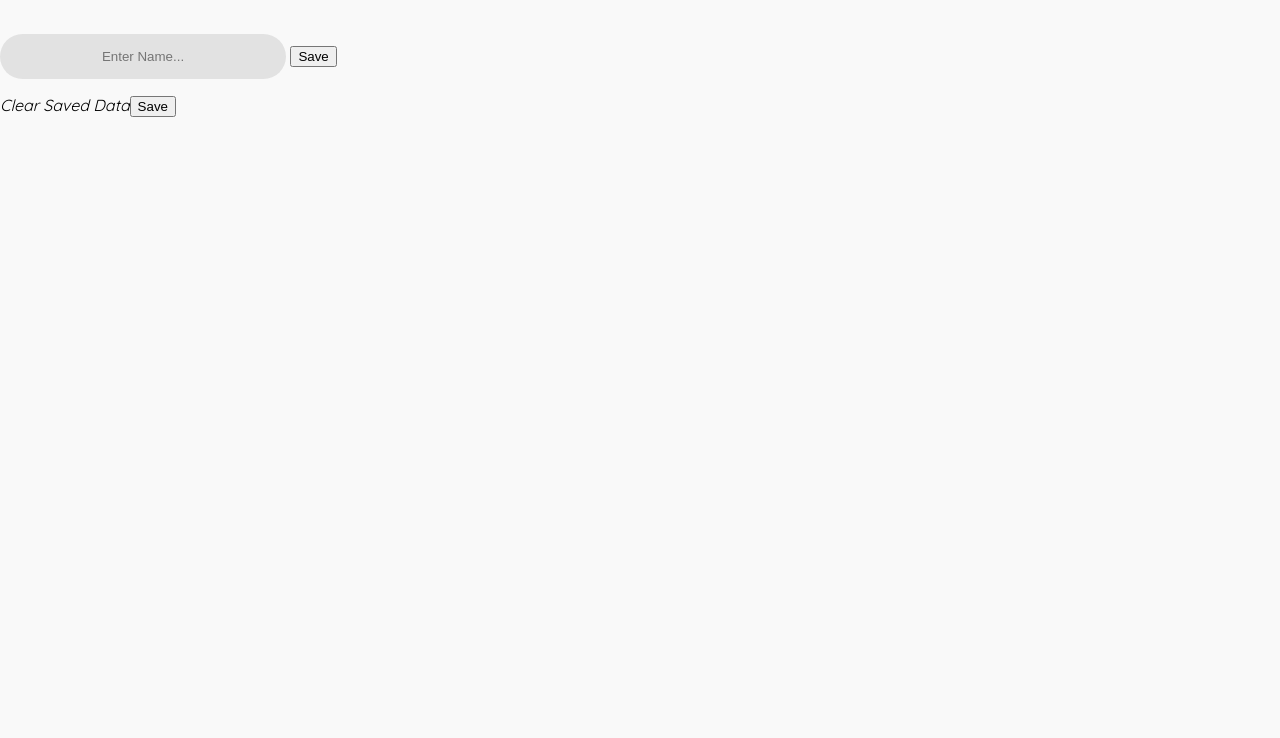
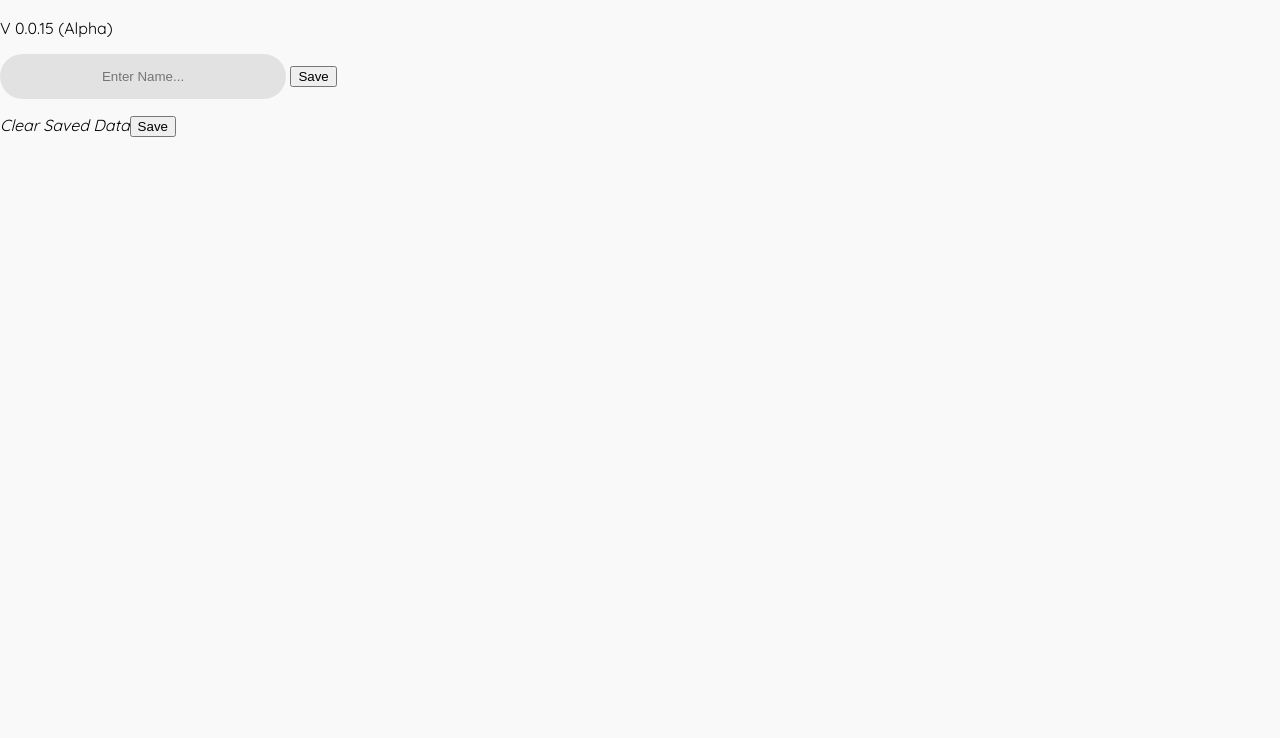
Before and after one commit to ChadPunk/CtoolApp, a plain HTML site: page settings.html in a window 1280 px wide. Shown: the part 62-800 px from the top of the page. Drawn offline with Linux system fonts and the light colour scheme; some icons are missing.

Commit message:
Added Version

```diff
--- a/settings.html
+++ b/settings.html
@@ -46,6 +46,7 @@
         <h2 class="fix_line">Home</h2>
       </header>
   <section class="content">
+    V 0.0.15 (Alpha)
     <div id="black_out" onclick="closeDiv()"></div>
     <div id="settings_clear">
       <div class="close_button" onclick="closeDiv()"><i class="fa fa-times-circle-o fa-2x" aria-hidden="true"></i></div><br>
```
